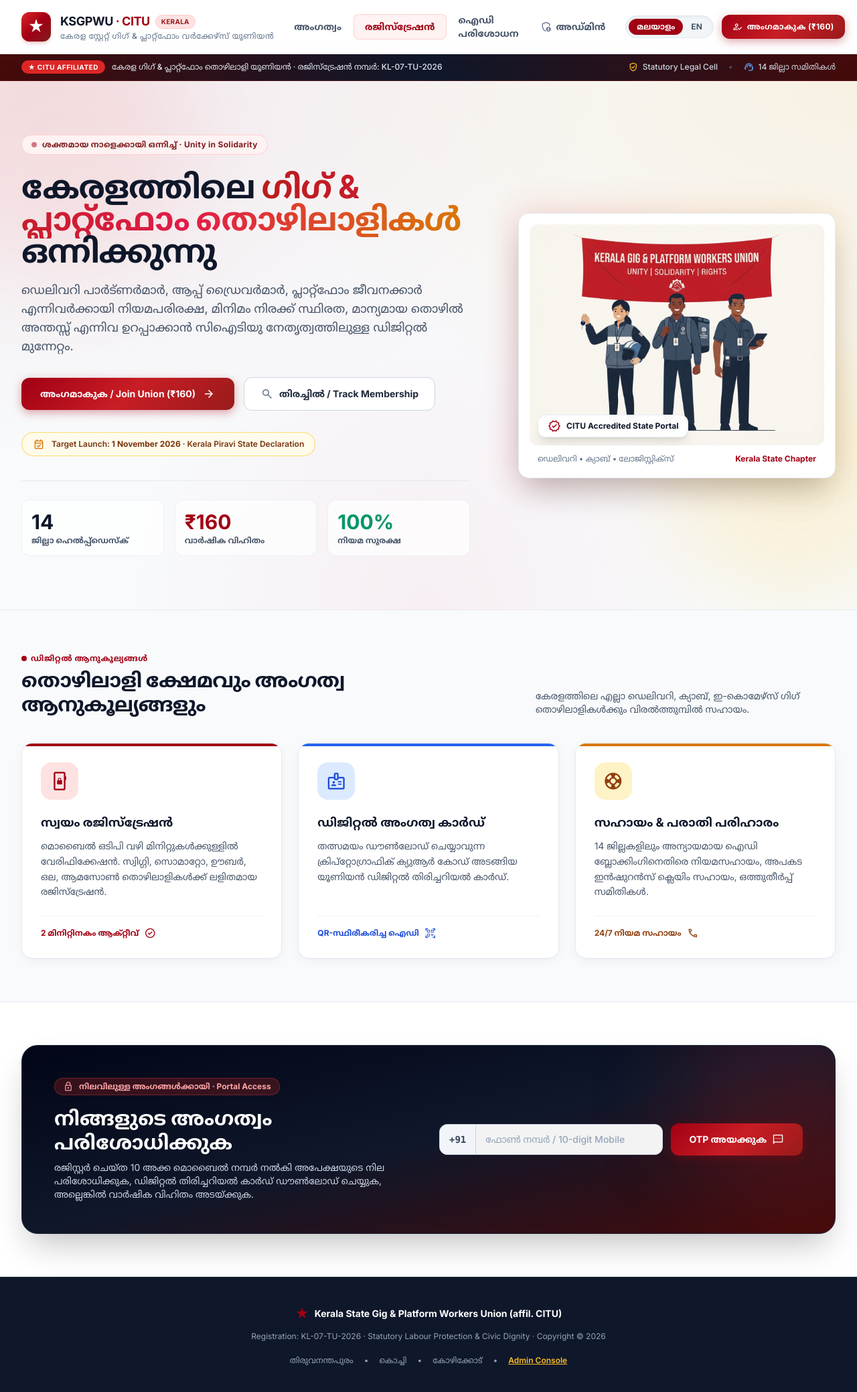
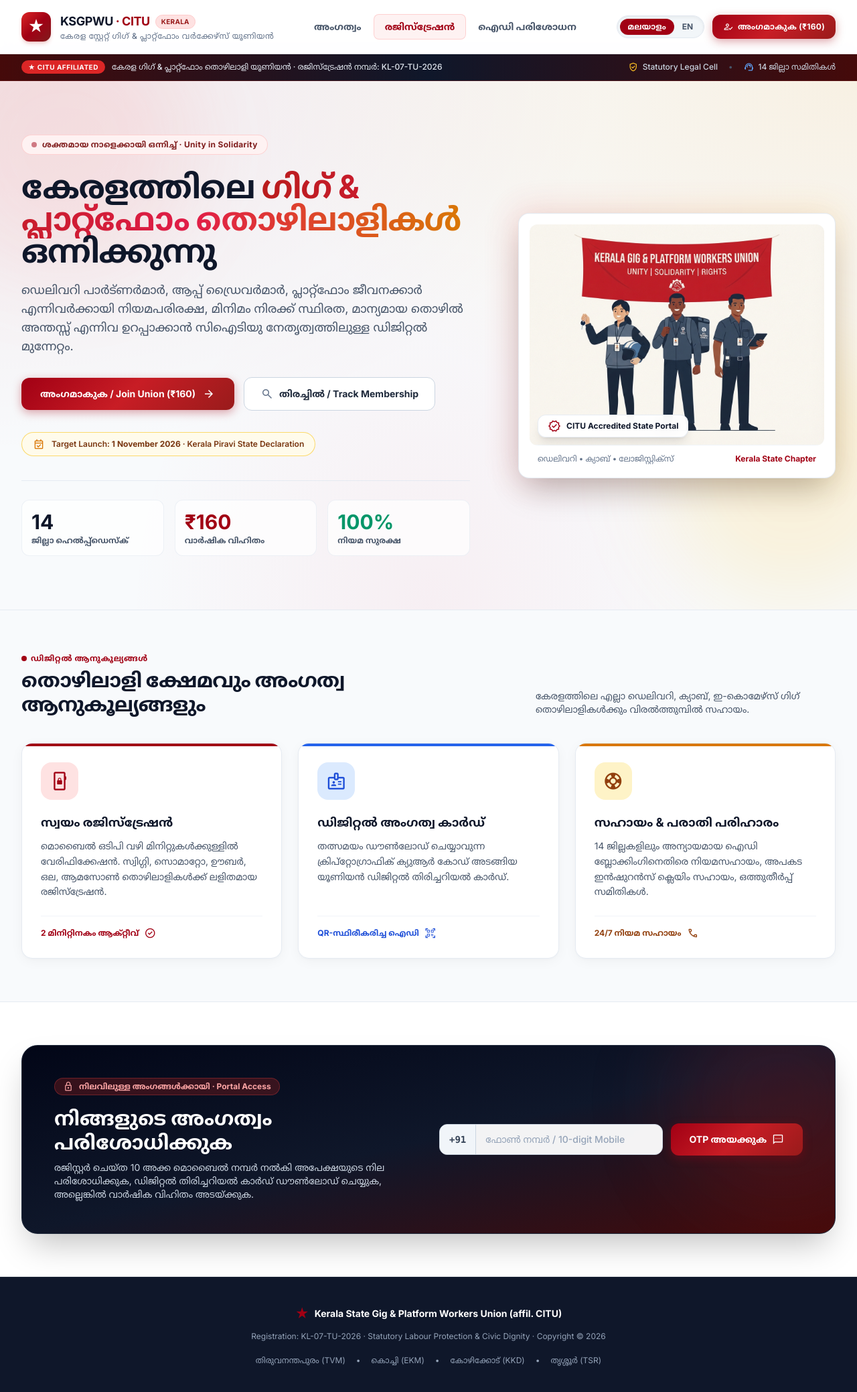
Before and after one commit to peoples-technology/GigWorkersForum, a SvelteKit app in the folder frontend/: page / in a window 1280 px wide. Shown: the whole page at 67% size. Built offline with nearby package versions, Linux system fonts and the light colour scheme.

Commit message:
feat(security): isolate admin console to /gpwAdminDashboard, exclude from sitemap/robots, remove public UI traces

```diff
--- a/frontend/src/routes/+page.svelte
+++ b/frontend/src/routes/+page.svelte
@@ -74,10 +74,6 @@
 			<a href="/verify" class="px-3.5 py-2 rounded-lg text-slate-600 hover:text-slate-900 hover:bg-slate-100/80 transition-all">
 				{lang === 'ml' ? 'ഐഡി പരിശോധന' : 'Verify ID'}
 			</a>
-			<a href="/admin" class="px-3.5 py-2 rounded-lg text-slate-600 hover:text-slate-900 hover:bg-slate-100/80 transition-all flex items-center gap-1.5">
-				<span class="material-symbols-outlined text-[18px] text-slate-500">admin_panel_settings</span>
-				<span>{lang === 'ml' ? 'അഡ്മിൻ' : 'Admin'}</span>
-			</a>
 		</nav>
 
 		<!-- Right Action Strip: Language Toggle + Register CTA -->
@@ -144,13 +140,6 @@
 				class="block px-3 py-2 rounded-lg text-sm font-medium text-slate-700 hover:bg-slate-100"
 			>
 				{lang === 'ml' ? 'ഐഡി പരിശോധന · Verify Member' : 'Public Verification'}
-			</a>
-			<a
-				href="/admin"
-				onclick={() => mobileMenuOpen = false}
-				class="block px-3 py-2 rounded-lg text-sm font-medium text-slate-700 hover:bg-slate-100"
-			>
-				{lang === 'ml' ? 'അഡ്മിൻ ലോഗിൻ · Admin Portal' : 'Admin Portal'}
 			</a>
 		</div>
 	{/if}
@@ -473,13 +462,13 @@
 			Registration: KL-07-TU-2026 · Statutory Labour Protection &amp; Civic Dignity · Copyright © 2026
 		</p>
 		<div class="flex flex-wrap items-center justify-center gap-4 text-xs text-slate-400 mt-2">
-			<span>തിരുവനന്തപുരം</span>
+			<span>തിരുവനന്തപുരം (TVM)</span>
 			<span>•</span>
-			<span>കൊച്ചി</span>
+			<span>കൊച്ചി (EKM)</span>
 			<span>•</span>
-			<span>കോഴിക്കോട്</span>
+			<span>കോഴിക്കോട് (KKD)</span>
 			<span>•</span>
-			<a href="/admin" class="text-amber-400 hover:text-amber-300 font-semibold underline">Admin Console</a>
+			<span>തൃശ്ശൂർ (TSR)</span>
 		</div>
 	</div>
 </footer>
--- a/frontend/src/routes/admin/+page.svelte
+++ b/frontend/src/routes/gpwAdminDashboard/+page.svelte
@@ -171,6 +171,8 @@
 
 <svelte:head>
 	<title>{lang === 'ml' ? 'അഡ്മിൻ കൺസോൾ | KSGPWU CITU' : 'Admin Console | KSGPWU CITU'}</title>
+	<meta name="robots" content="noindex, nofollow, noarchive, nosnippet" />
+	<meta name="googlebot" content="noindex, nofollow, noarchive, nosnippet" />
 </svelte:head>
 
 {#if !isLoggedIn}
```
Also changed, not shown: frontend/static/robots.txt (added), 1 other file (tests, documents, lock files or other folders).
